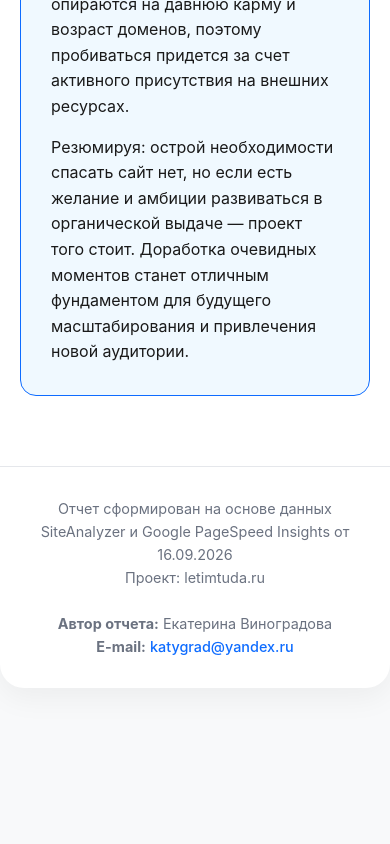
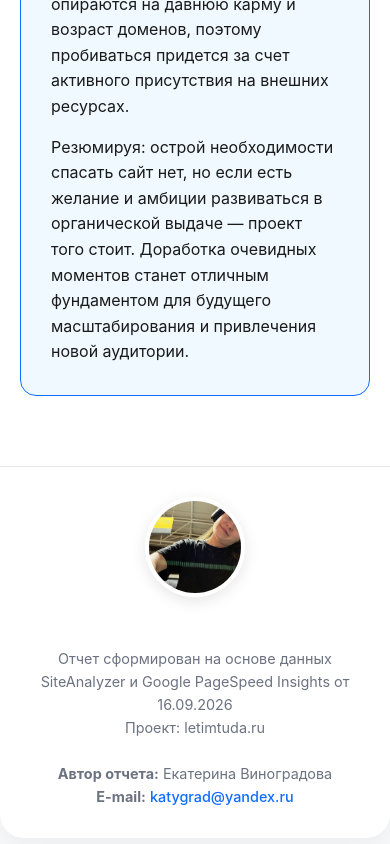
Before and after one commit to nemochimantu/analysis, a plain HTML site: page index.html in a window 390 px wide. Shown: the part 7735-8579 px from the top of the page. Before the commit the page ends 8463 px from the top, so only its background shows below. Drawn offline with Linux system fonts and the light colour scheme.

Commit message:
Update index.html

```diff
--- a/index.html
+++ b/index.html
@@ -256,12 +256,32 @@
             margin-bottom: 0;
         }
 
+        /* Footer Styles */
         .footer {
-            text-align: center;
-            padding: 30px;
+            display: flex;
+            flex-direction: row-reverse; /* Фото справа, текст слева на десктопе */
+            justify-content: space-between;
+            align-items: center;
+            gap: 30px;
+            text-align: left;
+            padding: 40px;
             color: var(--text-muted);
             font-size: 0.9rem;
             border-top: 1px solid var(--border-color);
+        }
+
+        .footer-text {
+            flex: 1;
+        }
+
+        .footer-img {
+            width: 120px;
+            height: 120px;
+            border-radius: 50%;
+            object-fit: cover;
+            border: 4px solid #fff;
+            box-shadow: 0 4px 15px rgba(0,0,0,0.1);
+            flex-shrink: 0;
         }
 
         .footer a {
@@ -270,9 +290,22 @@
             font-weight: 500;
         }
 
+        /* Mobile Adaptation */
         @media (max-width: 768px) {
             .hero h1 { font-size: 2rem; }
             .content { padding: 20px; }
+
+            .footer {
+                flex-direction: column; /* Фото сверху, текст снизу на мобилках */
+                text-align: center;
+                padding: 30px 20px;
+            }
+
+            .footer-img {
+                margin-bottom: 20px;
+                width: 100px;
+                height: 100px;
+            }
         }
     </style>
 </head>
@@ -521,11 +554,15 @@
 
     </div>
 
+    <!-- Обновленный Footer -->
     <div class="footer">
-        Отчет сформирован на основе данных SiteAnalyzer и Google PageSpeed Insights от 16.09.2026<br>
-        Проект: letimtuda.ru<br><br>
-        <strong>Автор отчета:</strong> Екатерина Виноградова<br>
-        <strong>E-mail:</strong> <a href="mailto:katygrad@yandex.ru">katygrad@yandex.ru</a>
+        <img src="me.jpg" alt="Екатерина Виноградова" class="footer-img">
+        <div class="footer-text">
+            Отчет сформирован на основе данных SiteAnalyzer и Google PageSpeed Insights от 16.09.2026<br>
+            Проект: letimtuda.ru<br><br>
+            <strong>Автор отчета:</strong> Екатерина Виноградова<br>
+            <strong>E-mail:</strong> <a href="mailto:katygrad@yandex.ru">katygrad@yandex.ru</a>
+        </div>
     </div>
 </div>
 
```
